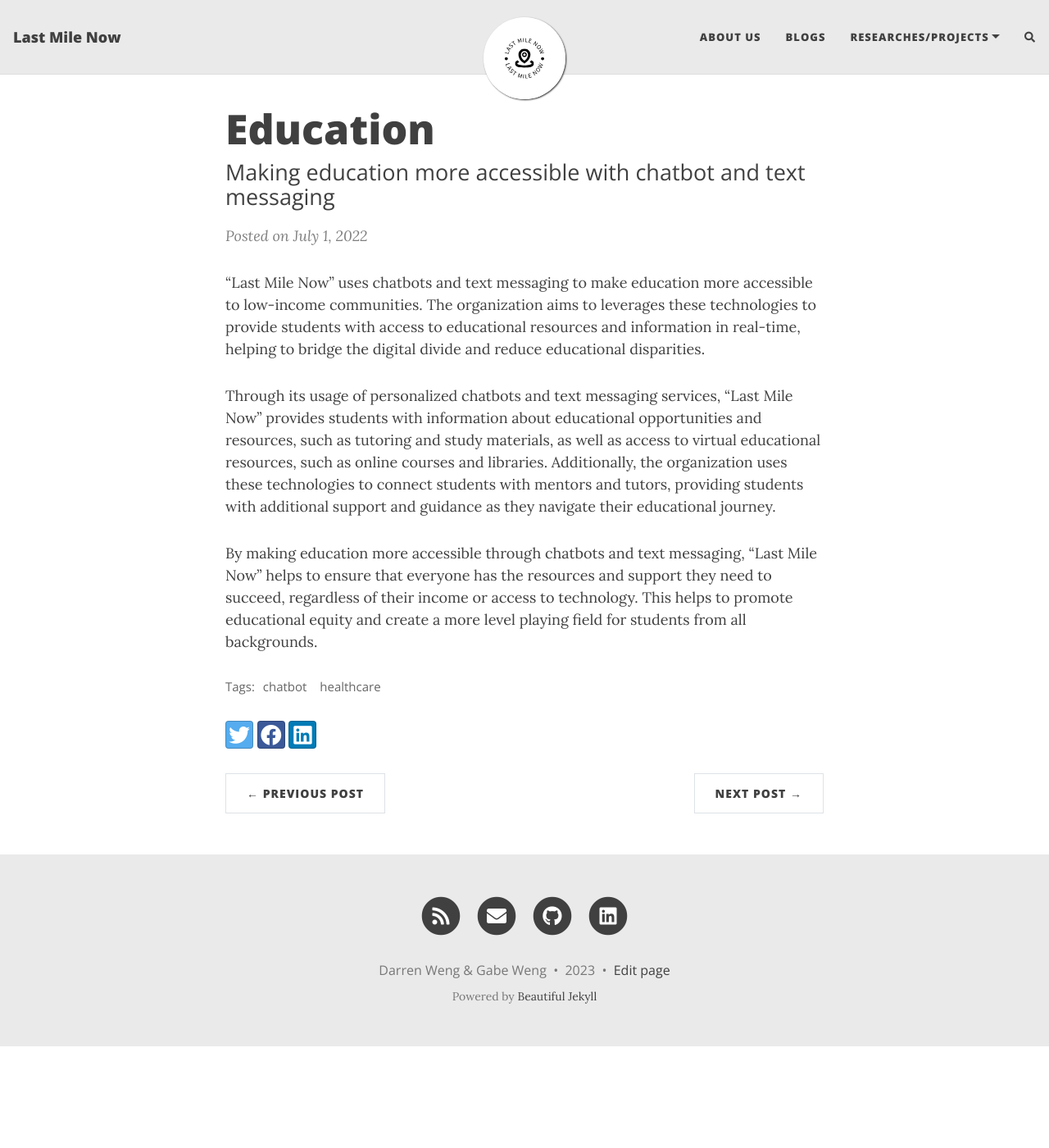
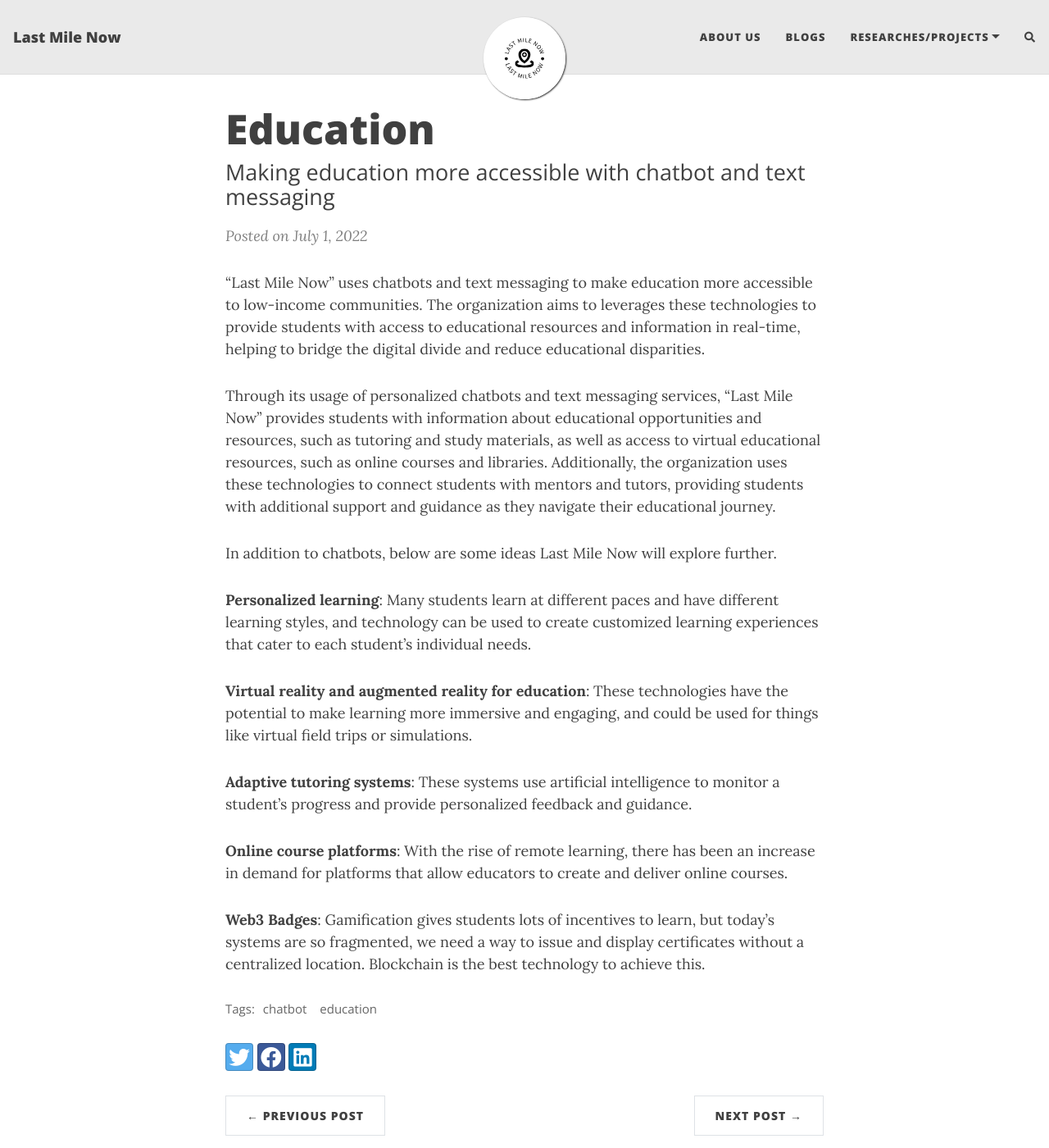
Before and after one commit to LastMileNow/lastmilenow.github.io, a Jekyll site: the page built from _posts/2022-07-1-education.md, in a window 1280 px wide and 1400 px high. Shown: the whole window at 82% size. Built offline with Jekyll 4.4.1, drawn with Linux system fonts in a browser that asks for light colours; nearby versions of some CDN libraries; comment, search, counter and statistics services are not loaded.

Commit message:
edu additional info

```diff
--- a/_posts/2022-07-1-education.md
+++ b/_posts/2022-07-1-education.md
@@ -5,11 +5,21 @@
 cover-img:
 thumbnail-img: /assets/img/edu_chatbot.jpg
 share-img:
-tags: [chatbot, healthcare]
+tags: [chatbot, education]
 ---
 
 "Last Mile Now" uses chatbots and text messaging to make education more accessible to low-income communities. The organization aims to leverages these technologies to provide students with access to educational resources and information in real-time, helping to bridge the digital divide and reduce educational disparities.
 
 Through its usage of personalized chatbots and text messaging services, "Last Mile Now" provides students with information about educational opportunities and resources, such as tutoring and study materials, as well as access to virtual educational resources, such as online courses and libraries. Additionally, the organization uses these technologies to connect students with mentors and tutors, providing students with additional support and guidance as they navigate their educational journey.
 
-By making education more accessible through chatbots and text messaging, "Last Mile Now" helps to ensure that everyone has the resources and support they need to succeed, regardless of their income or access to technology. This helps to promote educational equity and create a more level playing field for students from all backgrounds.
+In addition to chatbots, below are some ideas Last Mile Now will explore further.
+
+**Personalized learning**: Many students learn at different paces and have different learning styles, and technology can be used to create customized learning experiences that cater to each student's individual needs.
+
+**Virtual reality and augmented reality for education**: These technologies have the potential to make learning more immersive and engaging, and could be used for things like virtual field trips or simulations.
+
+**Adaptive tutoring systems**: These systems use artificial intelligence to monitor a student's progress and provide personalized feedback and guidance.
+
+**Online course platforms**: With the rise of remote learning, there has been an increase in demand for platforms that allow educators to create and deliver online courses.
+
+**Web3 Badges**: Gamification gives students lots of incentives to learn, but today's systems are so fragmented, we need a way to issue and display certificates without a centralized location. Blockchain is the best technology to achieve this.
```
